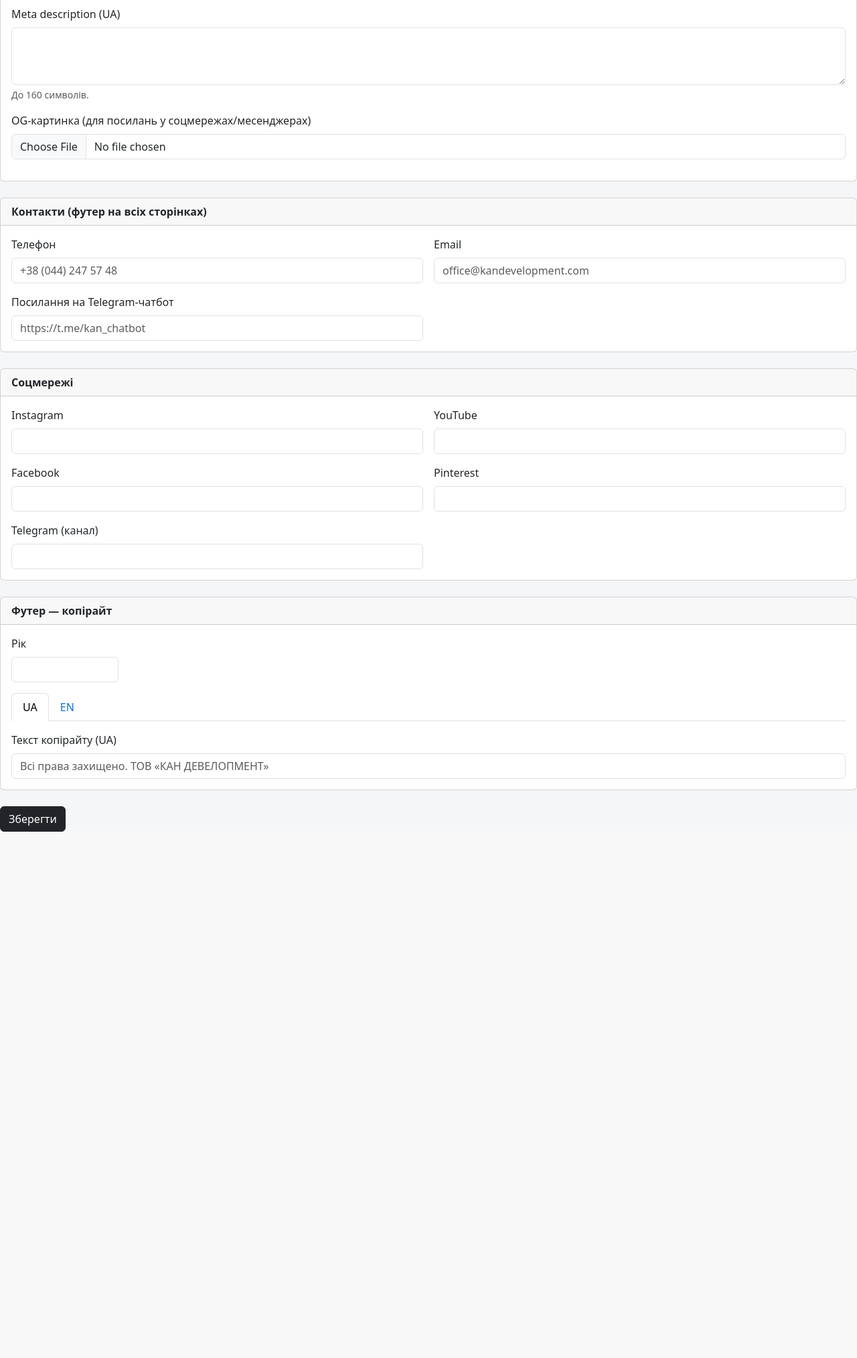
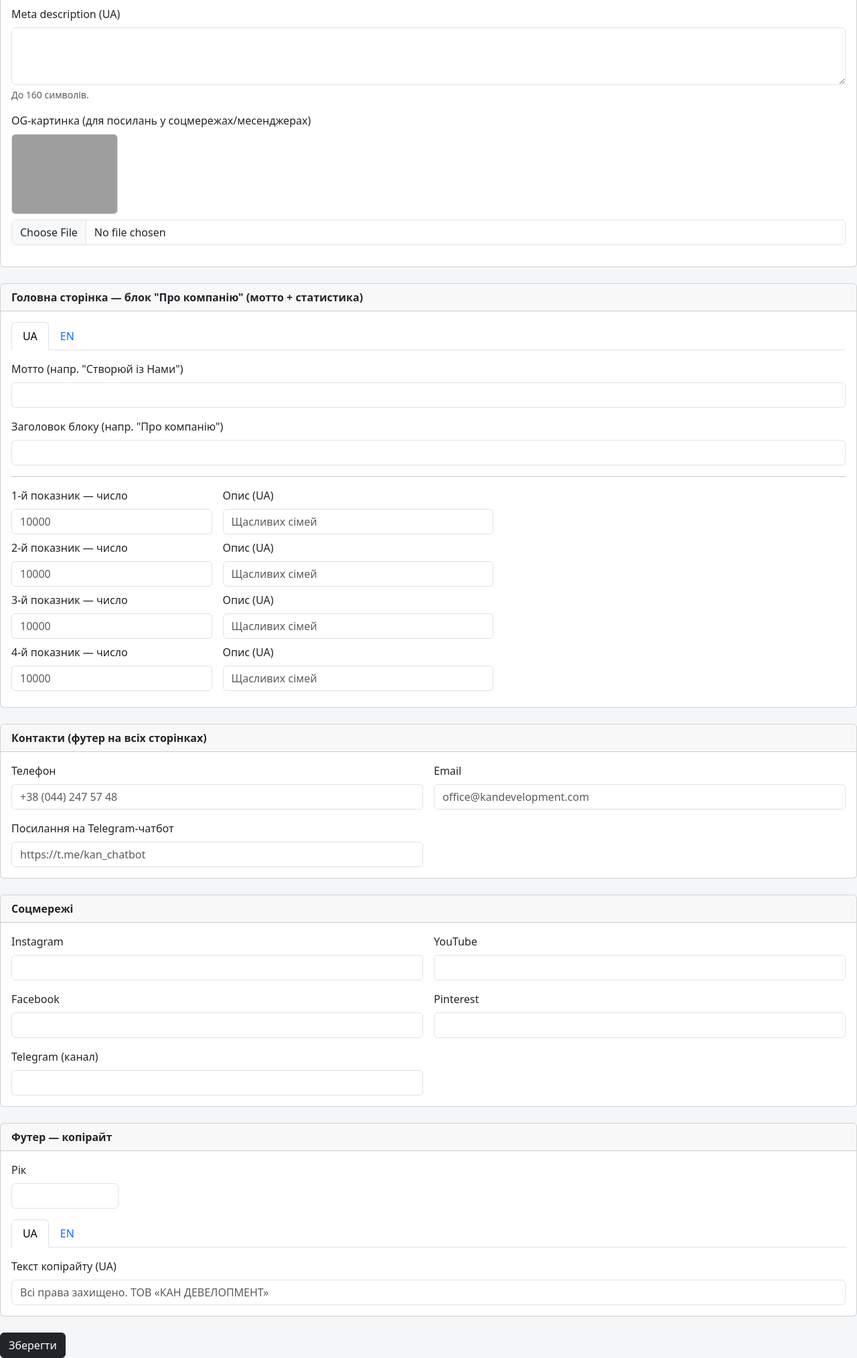
Before and after one commit to kangit2026/adminkansite, a Laravel app: template resources/views/admin/settings/edit.blade.php in a window 1280 px wide. Shown: the part 276-2304 px from the top of the page at 67% size. Before the commit the page ends 1518 px from the top, so only its background shows below. Run offline with Laravel 12, Linux system fonts and the light colour scheme; the template is opened without the code that fills it, so the values that code supplies are empty; some libraries are stand-ins or nearby versions; grey boxes are pictures that could not be loaded.

Commit message:
Add homepage "about company" block (motto + 4 stats) to site settings
Extends SiteSetting with translatable motto/awards_title and 4 award
value+description pairs, exposed via /api/settings under home.*.

```diff
--- a/resources/views/admin/settings/edit.blade.php
+++ b/resources/views/admin/settings/edit.blade.php
@@ -70,6 +70,69 @@
                 @endif
                 <input type="file" name="home_og_image" accept="image/*" class="form-control">
             </div>
+        </div>
+    </div>
+
+    <div class="card mb-4">
+        <div class="card-header fw-semibold">Головна сторінка — блок "Про компанію" (мотто + статистика)</div>
+        <div class="card-body" x-data="{ lang: 'uk' }">
+            <ul class="nav nav-tabs mb-3">
+                <li class="nav-item">
+                    <button type="button" class="nav-link" :class="lang === 'uk' && 'active'" @click="lang = 'uk'">UA</button>
+                </li>
+                <li class="nav-item">
+                    <button type="button" class="nav-link" :class="lang === 'en' && 'active'" @click="lang = 'en'">EN</button>
+                </li>
+            </ul>
+
+            <div x-show="lang === 'uk'">
+                <div class="mb-3">
+                    <label class="form-label">Мотто (напр. "Створюй із Нами")</label>
+                    <input type="text" name="motto[uk]" class="form-control"
+                        value="{{ old('motto.uk', $settings->getTranslation('motto', 'uk')) }}">
+                </div>
+                <div class="mb-3">
+                    <label class="form-label">Заголовок блоку (напр. "Про компанію")</label>
+                    <input type="text" name="awards_title[uk]" class="form-control"
+                        value="{{ old('awards_title.uk', $settings->getTranslation('awards_title', 'uk')) }}">
+                </div>
+            </div>
+            <div x-show="lang === 'en'">
+                <div class="mb-3">
+                    <label class="form-label">Мотто (EN)</label>
+                    <input type="text" name="motto[en]" class="form-control"
+                        value="{{ old('motto.en', $settings->getTranslation('motto', 'en')) }}">
+                </div>
+                <div class="mb-3">
+                    <label class="form-label">Заголовок блоку (EN)</label>
+                    <input type="text" name="awards_title[en]" class="form-control"
+                        value="{{ old('awards_title.en', $settings->getTranslation('awards_title', 'en')) }}">
+                </div>
+            </div>
+
+            <hr>
+
+            @foreach (['first' => '1-й показник', 'second' => '2-й показник', 'third' => '3-й показник', 'fourth' => '4-й показник'] as $key => $label)
+                <div class="row g-3 mb-2 align-items-start">
+                    <div class="col-md-3">
+                        <label class="form-label">{{ $label }} — число</label>
+                        <input type="number" name="award_{{ $key }}_value" class="form-control"
+                            value="{{ old("award_{$key}_value", $settings->{"award_{$key}_value"}) }}" placeholder="10000">
+                    </div>
+                    <div class="col-md-4" x-show="lang === 'uk'">
+                        <label class="form-label">Опис (UA)</label>
+                        <input type="text" name="award_{{ $key }}_description[uk]" class="form-control"
+                            value="{{ old("award_{$key}_description.uk", $settings->getTranslation("award_{$key}_description", 'uk')) }}"
+                            placeholder="Щасливих сімей">
+                    </div>
+                    <div class="col-md-4" x-show="lang === 'en'">
+                        <label class="form-label">Опис (EN)</label>
+                        <input type="text" name="award_{{ $key }}_description[en]" class="form-control"
+                            value="{{ old("award_{$key}_description.en", $settings->getTranslation("award_{$key}_description", 'en')) }}"
+                            placeholder="Happy families">
+                    </div>
+                </div>
+            @endforeach
         </div>
     </div>
 
```
Also changed, not shown: app/Http/Controllers/Admin/SettingsController.php (+16 -0 lines), app/Http/Resources/SiteSettingResource.php (+8 -0 lines), app/Models/SiteSetting.php (+20 -0 lines), database/migrations/2026_07_05_231345_add_home_awards_to_site_settings_table.php (added).
